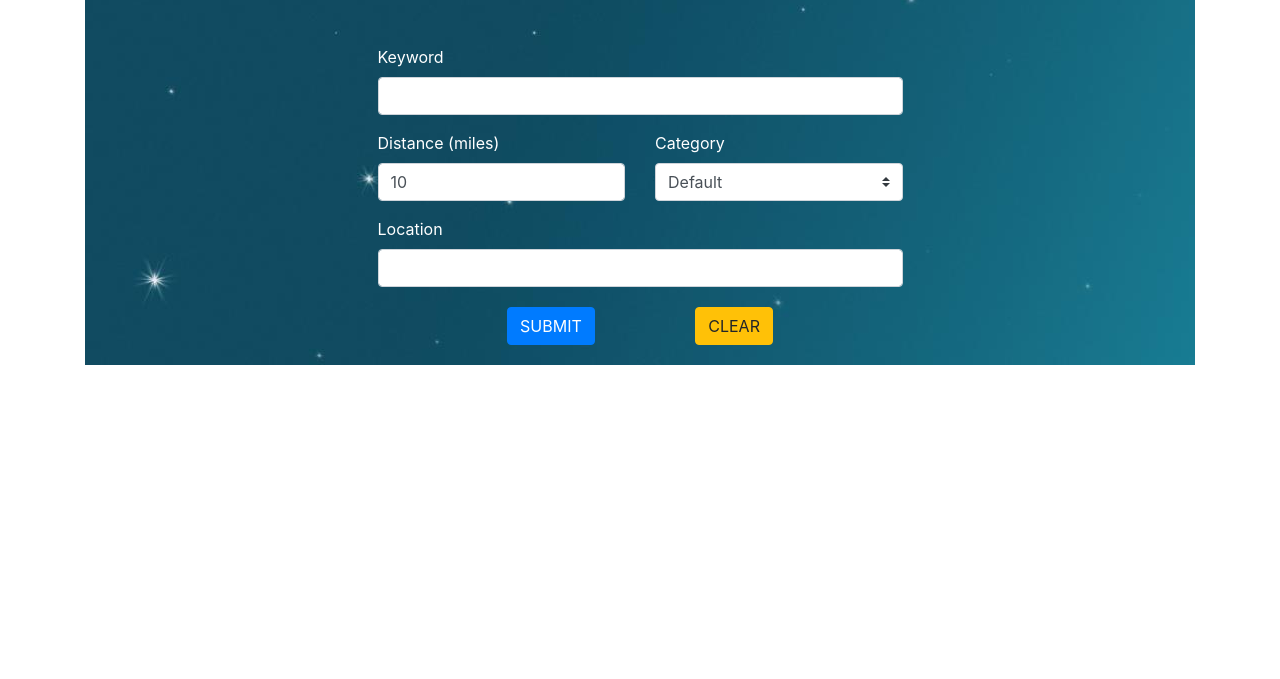
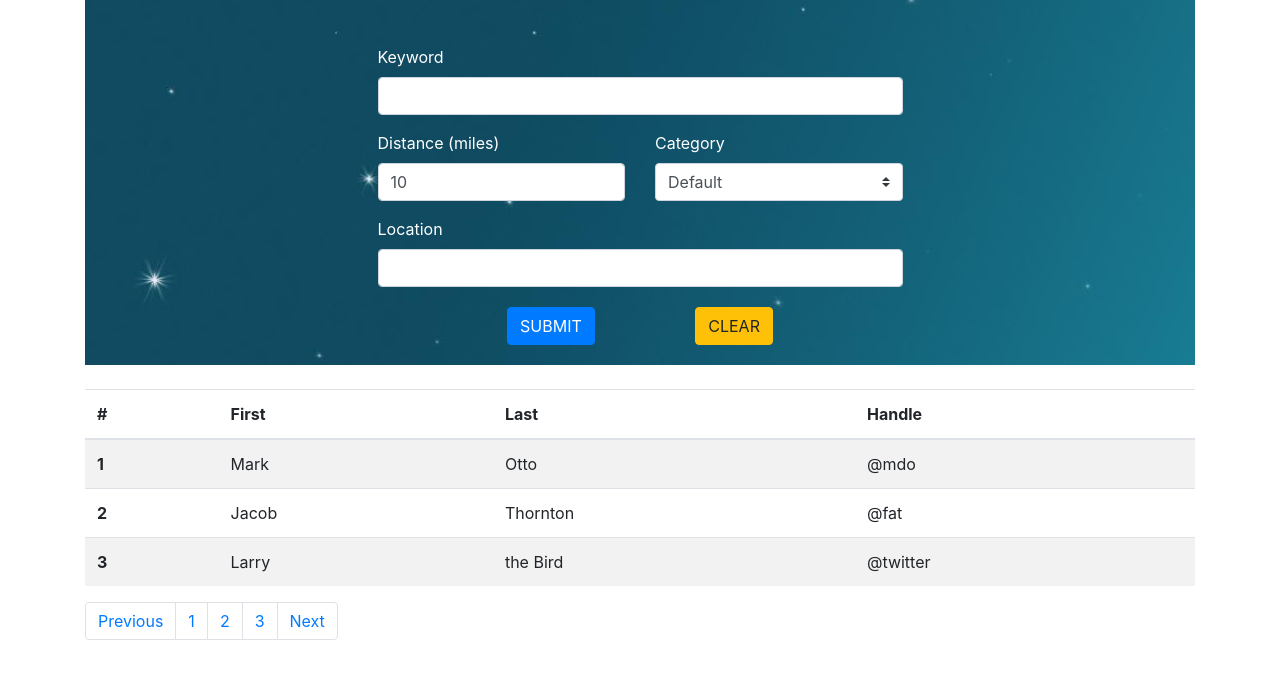
Before and after one commit to Purefekt/Supplyframe-Full-Stack-App, a website: page main.html in a window 1280 px wide. Shown: the part 83-762 px from the top of the page. Drawn offline with Linux system fonts and the light colour scheme.

Commit message:
working on results table

```diff
--- a/main.html
+++ b/main.html
@@ -54,8 +54,51 @@
 			  </div>
 			</div>
 		  </div>
+
+		</br>
+
+
+		  <table class="table table-striped">
+			<thead>
+			  <tr>
+				<th scope="col">#</th>
+				<th scope="col">First</th>
+				<th scope="col">Last</th>
+				<th scope="col">Handle</th>
+			  </tr>
+			</thead>
+			<tbody>
+			  <tr>
+				<th scope="row">1</th>
+				<td>Mark</td>
+				<td>Otto</td>
+				<td>@mdo</td>
+			  </tr>
+			  <tr>
+				<th scope="row">2</th>
+				<td>Jacob</td>
+				<td>Thornton</td>
+				<td>@fat</td>
+			  </tr>
+			  <tr>
+				<th scope="row">3</th>
+				<td>Larry</td>
+				<td>the Bird</td>
+				<td>@twitter</td>
+			  </tr>
+			</tbody>
+		  </table>
+		  <nav aria-label="Page navigation example">
+			<ul class="pagination">
+			  <li class="page-item"><a class="page-link" href="#">Previous</a></li>
+			  <li class="page-item"><a class="page-link" href="#">1</a></li>
+			  <li class="page-item"><a class="page-link" href="#">2</a></li>
+			  <li class="page-item"><a class="page-link" href="#">3</a></li>
+			  <li class="page-item"><a class="page-link" href="#">Next</a></li>
+			</ul>
+		  </nav>
 	</div>
 
-
+	<script type="text/javascript" src="main.js"></script>
 </body>
 </html>
```
Also changed, not shown: main.js (added).
